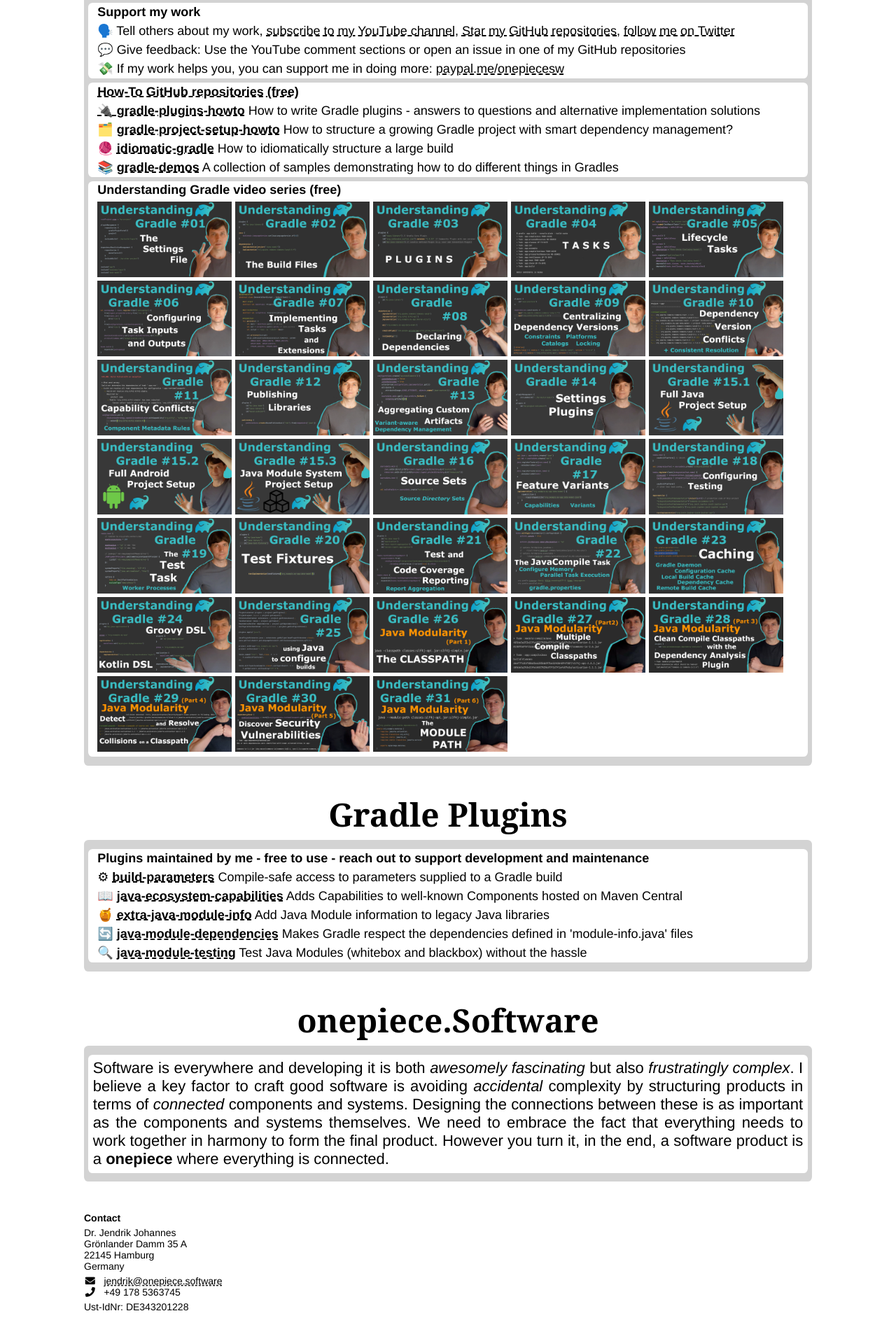
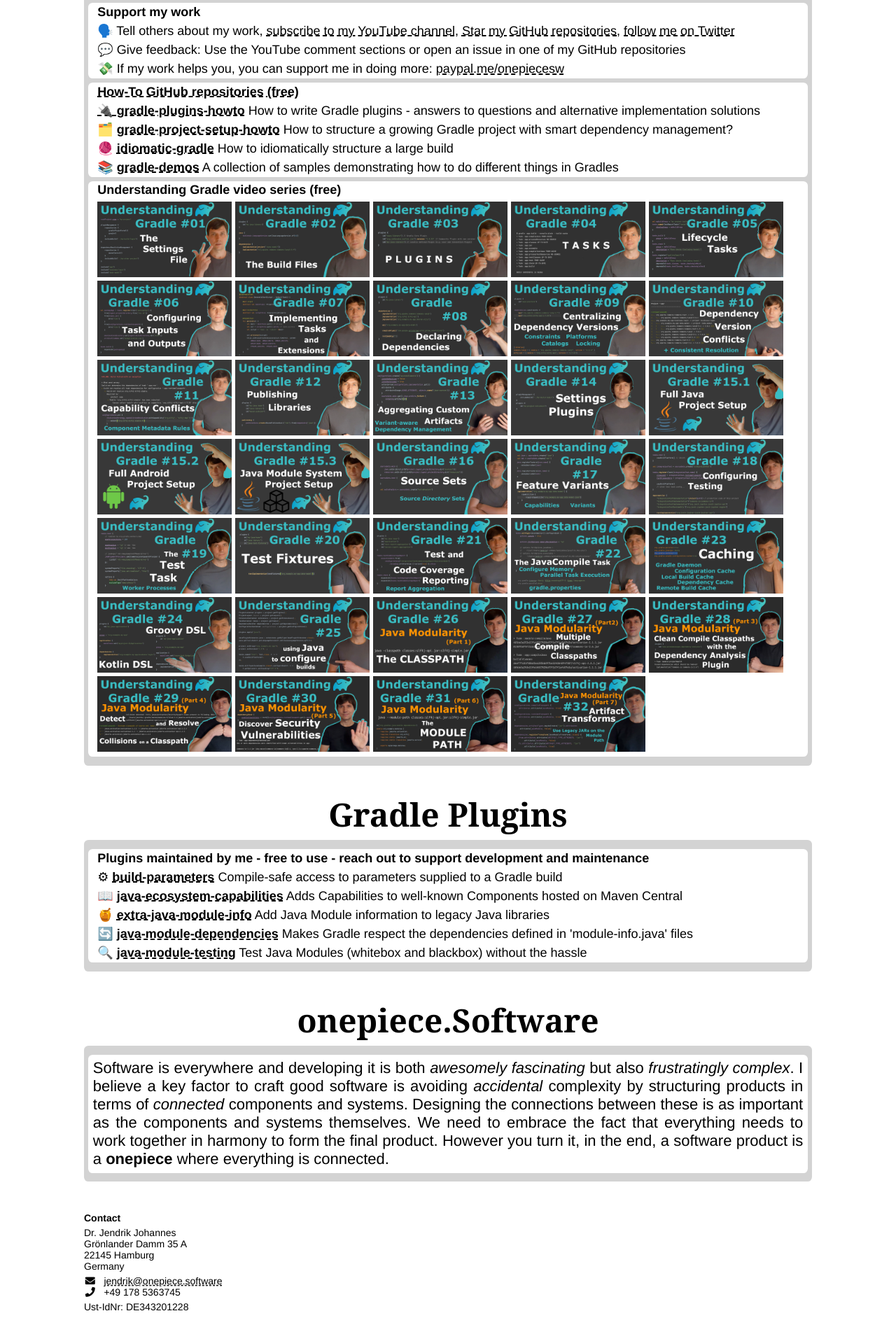
Before and after one commit to OnepieceSoftware/onepiecesoftware.github.io, a Jekyll site: the page index.html, which Jekyll copies as it is, in a window 1280 px wide. Shown: the part 3307-5190 px from the top of the page at 70% size. Built offline with Jekyll 4.4.1, drawn with Linux system fonts in a browser that asks for light colours.

Commit message:
Video 32

```diff
--- a/index.html
+++ b/index.html
@@ -737,6 +737,18 @@
             </a>
           </div>
         </div>
+        <div class="video-preview">
+          <img class="downscale" src="img/videos/32.png" alt="Artifact Transforms">
+          <div class="overlay">
+            <a href="https://www.youtube.com/watch?v=T9U0BOlVc-c&list=PLWQK2ZdV4Yl2k2OmC_gsjDpdIBTN0qqkE" target="_blank" title="YouTube">
+              <i class="fab fa-youtube"></i>
+            </a>
+            &nbsp;
+            <a href="https://github.com/jjohannes/understanding-gradle/tree/main/32_Artifact_Transforms" target="_blank" title="GitHub">
+              <i class="fab fa-github"></i>
+            </a>
+          </div>
+        </div>
       </li>
     </ul>
   </div>
```
Also changed, not shown: img/videos/32.png (added).
